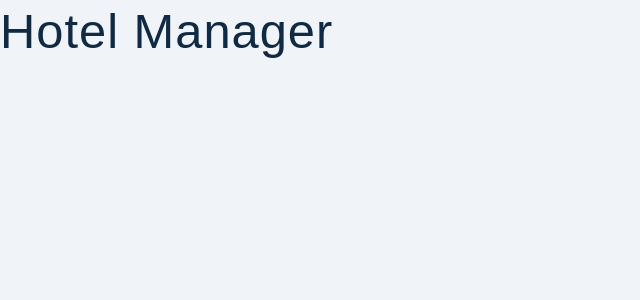
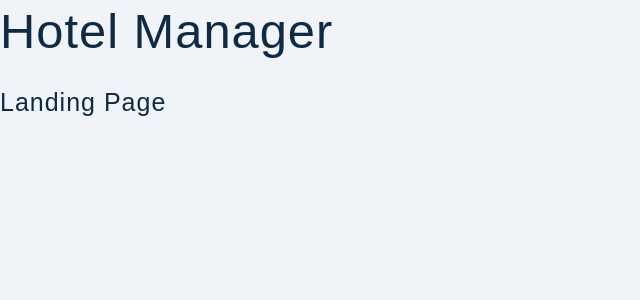
Before and after one commit to RicardoCastelbon/u09-frontend-HotelManager, a React (Create React App) app: page / in a window 1280 px wide. Shown: the top 300 px of the page, without its empty margins (0-640 px from the left). Built offline with nearby package versions, Linux system fonts and the light colour scheme.

Commit message:
logo and landing page start

```diff
--- a/src/App.tsx
+++ b/src/App.tsx
@@ -1,9 +1,11 @@
-import React from 'react';
-
+import Landing from "./pages/Landing";
 
 function App() {
   return (
-   <h1>Hotel Manager</h1>
+    <div>
+      <h1>Hotel Manager</h1>
+      <Landing />
+    </div>
   );
 }
 
--- /dev/null
+++ b/src/pages/Landing.tsx
@@ -0,0 +1,8 @@
+import logo from "../assets/images/logo.svg";
+type Props = {};
+
+const Landing = (props: Props) => {
+  return <h4>Landing Page</h4>;
+};
+
+export default Landing;
```
Also changed, not shown: src/assets/images/logo.svg (added).
